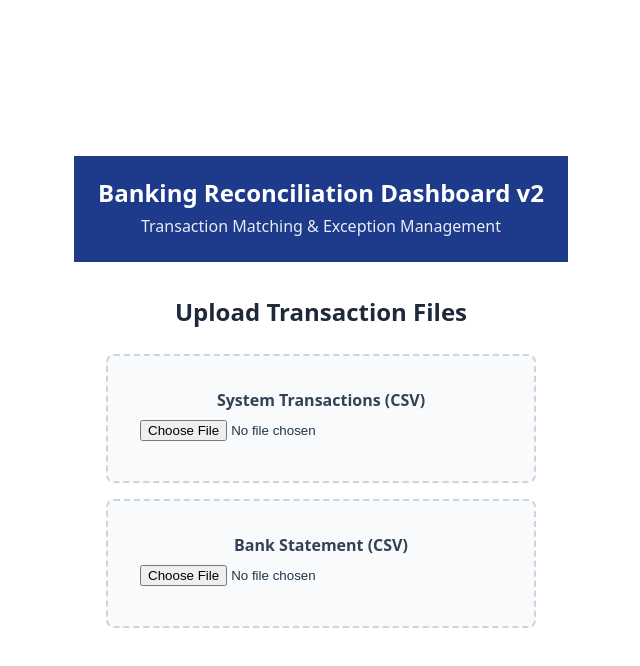
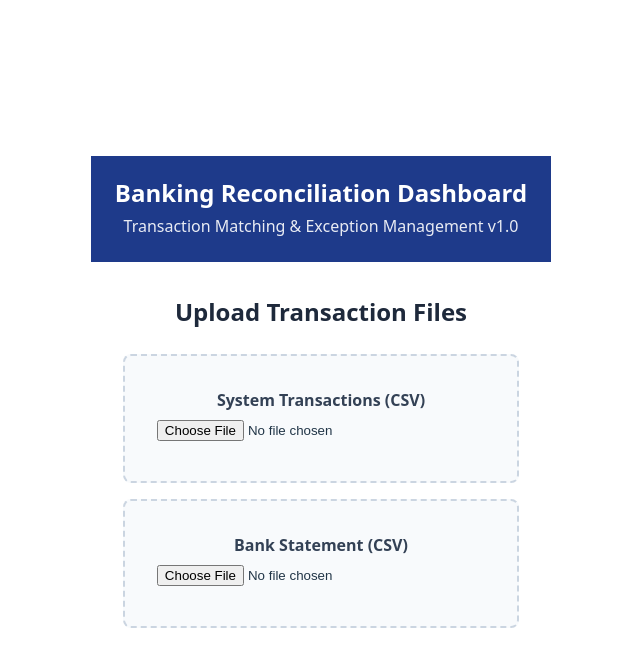
Before and after one commit to gillybops/banking-recon-dashboard, a React (Vite) app: page / in a window 1280 px wide. Shown: the top 666 px of the page, without its empty margins (319-959 px from the left). Built offline with nearby package versions, Linux system fonts and the light colour scheme.

Commit message:
Test auto-deploy - added version number

```diff
--- a/src/components/Header.jsx
+++ b/src/components/Header.jsx
@@ -7,10 +7,10 @@ export default function Header() {
       marginBottom: '2rem'
     }}>
       <h1 style={{ margin: 0, fontSize: '1.5rem' }}>
-        Banking Reconciliation Dashboard v2
+        Banking Reconciliation Dashboard
       </h1>
       <p style={{ margin: '0.5rem 0 0 0', opacity: 0.9 }}>
-        Transaction Matching & Exception Management
+        Transaction Matching & Exception Management v1.0
       </p>
     </header>
   );
```
Also changed, not shown: 1 other file (tests, documents, lock files or other folders).
